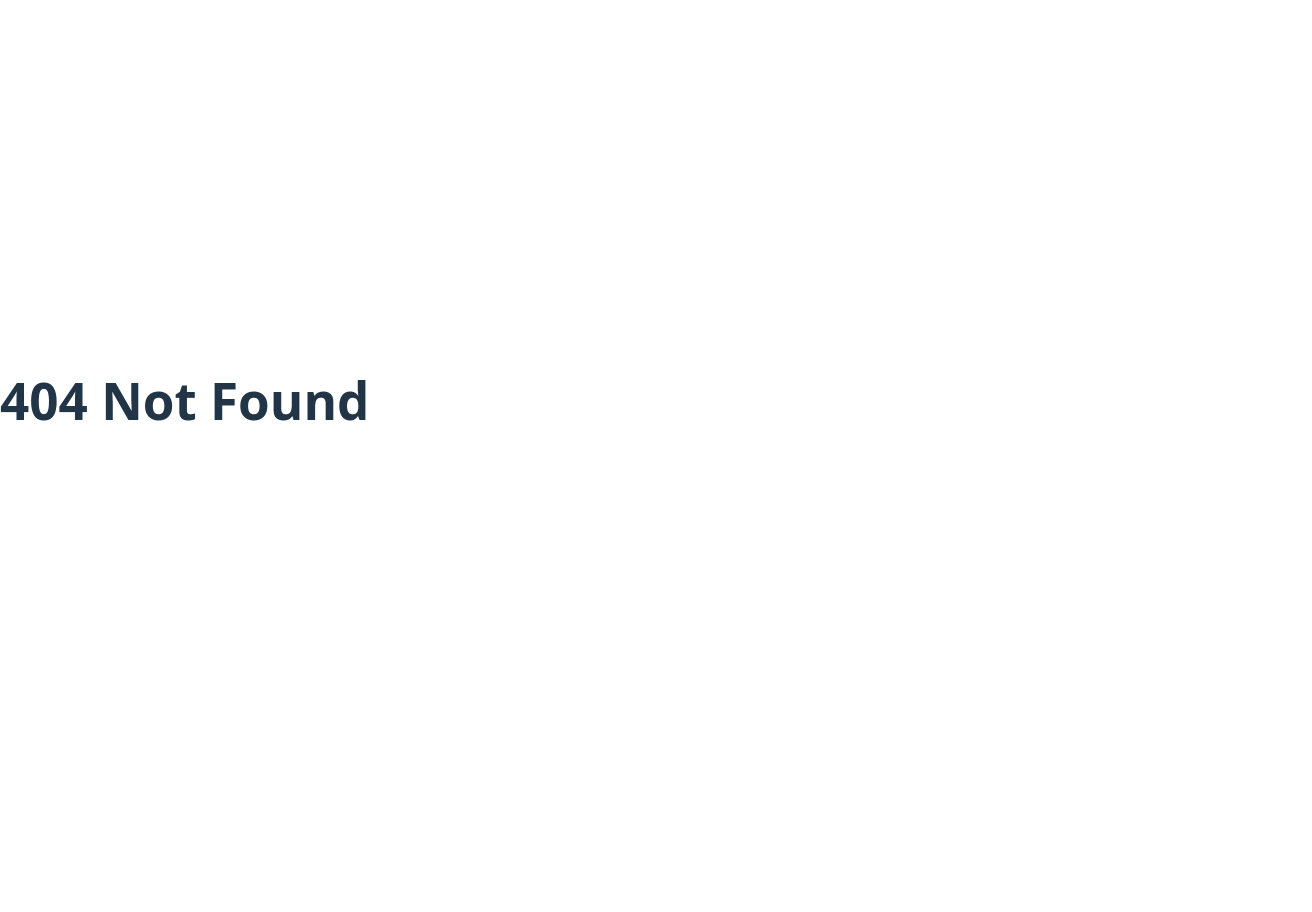
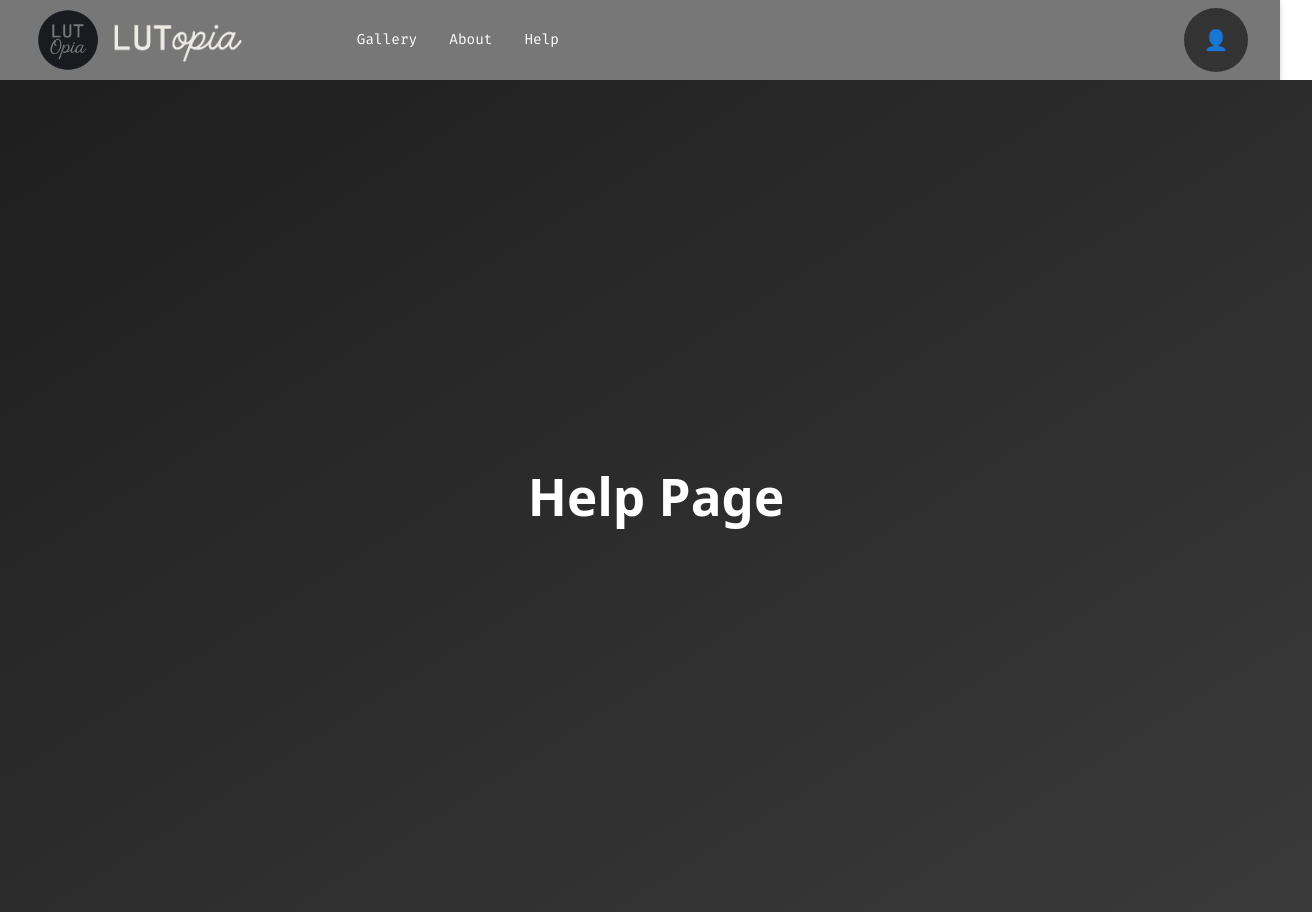
Before and after one commit to CalebH002/lutopia, a React (Vite) app in the folder color-grading-app/: page /#/help in a window 1280 px wide. Before the commit this address led to /#/404. Shown: the whole page, 1312 px wide, since content can reach past the window. Before the commit the page ends 800 px from the top, so only its background shows below. Built offline with nearby package versions, Linux system fonts and the light colour scheme.

Commit message:
Added help, gallery, and about page

```diff
--- a/color-grading-app/src/App.tsx
+++ b/color-grading-app/src/App.tsx
@@ -5,12 +5,16 @@ import HomePage from './pages/HomePage';
 import EditorPage from './pages/EditorPage';
 import AboutPage from './pages/AboutPage';
 import NotFoundPage from './pages/NotFoundPage';
+import GalleryPage from './pages/GalleryPage';
+import HelpPage from './pages/HelpPage';
 
 const App: React.FC = () => {
   return (
     <Router>
       <Routes>
         <Route path="/" element={<HomePage />} />
+        <Route path="/gallery" element={<GalleryPage />} />
+        <Route path= "/help" element={<HelpPage />} />
         <Route path="/editor" element={<EditorPage />} />
         <Route path="/about" element={<AboutPage />} />
         <Route path="/404" element={<NotFoundPage />} />
--- a/color-grading-app/src/Components/Header/Header.css
+++ b/color-grading-app/src/Components/Header/Header.css
@@ -36,15 +36,44 @@
   }
 
   .user-icon-placeholder {
-    height: 6vh;              /* Responsive height */
+    height: 8vh;              /* Responsive height */
     aspect-ratio: 1;          /* Makes width = height */
     border-radius: 50%;       /* Makes it a circle */
     background-color: #333;
     display: flex;
     align-items: center;
     justify-content: center;
-    font-size: 1.5vh;
+    font-size: 2.5vh;
     color: white;
     cursor: pointer;
     overflow: hidden;
   }
+
+  .nav-buttons {
+    font-family: var(--font-mono);
+    padding-left: 10vw;
+    display: flex;
+    gap: 1rem;
+    margin-left: 1.5rem;
+  }
+
+  .nav-buttons a {
+
+    background: none;
+    border: none;
+    color: white;
+    font-size: 0.9rem;
+    cursor: pointer;
+    padding: 0.5rem;
+    transition: color 0.2s;
+  }
+
+  .nav-buttons a:hover {
+    color: var(--color-accent-hover ); /* Change to a lighter color on hover */
+  }
+
+  .logo-wrapper {
+    display: flex;
+    align-items: center;
+    cursor: pointer;
+  }
--- a/color-grading-app/src/Components/Header/Header.tsx
+++ b/color-grading-app/src/Components/Header/Header.tsx
@@ -1,15 +1,22 @@
 import React from 'react';
-import { useNavigate } from 'react-router-dom';
+import { Link, useNavigate} from 'react-router-dom';
 import './Header.css';
 
 const Header: React.FC = () => {
-  const navigate = useNavigate();
+  let navigate = useNavigate(); // Hook to programmatically navigate
 
   return (
     <header className="header">
-      <div className="header-left" onClick={() => navigate('/')}>
-        <img src="/assets/lutopia-icon.png" alt="LUTopia Icon" className="logo-icon" />
-        <img src="/assets/lutopia.png" alt="LUTopia Logo" className="logo-text" />
+      <div className="header-left">
+        <img src="/assets/lutopia-icon.png" alt="LUTopia Icon" className="logo-icon" onClick={() => navigate('/')} />
+        <img src="/assets/lutopia.png" alt="LUTopia Logo" className="logo-text" onClick={() => navigate('/')} />
+
+        <div className="nav-buttons">
+           <Link to="/gallery">Gallery</Link>
+           <Link to="/about">About</Link>
+           <Link to="/help">Help</Link>
+        </div>
+
       </div>
       <div className="header-right">
         {/* Placeholder for user profile icon */}
--- a/color-grading-app/src/index.css
+++ b/color-grading-app/src/index.css
@@ -1,4 +1,5 @@
 @import './styles/colors.css';
+@import './styles/fonts.css';
 
 
 :root {
--- /dev/null
+++ b/color-grading-app/src/pages/AboutPage.css
@@ -0,0 +1,12 @@
+.about-container {
+    min-height: 100vh;
+    min-width: 100vw;;
+    display: flex;
+    flex-direction: column;
+    justify-content: center;
+    align-items: center;
+    background: linear-gradient(to bottom right, #1e1e1e, #3a3a3a);
+    color: white;
+    padding: 1rem;
+    text-align: center;
+  }
--- a/color-grading-app/src/pages/AboutPage.tsx
+++ b/color-grading-app/src/pages/AboutPage.tsx
@@ -1,8 +1,16 @@
-// Example: HomePage.tsx
 import React from 'react';
+import Header from '../Components/Header/Header';
+import "./AboutPage.css"
 
 const AboutPage: React.FC = () => {
-  return <h1>About Page</h1>;
+  return (
+    <>
+    <Header />
+      <div className="about-container">
+        <h1>About Page</h1>
+      </div>
+    </>
+  );
 };
 
 export default AboutPage;
--- /dev/null
+++ b/color-grading-app/src/pages/GalleryPage.css
@@ -0,0 +1,12 @@
+.gallery-container {
+    min-height: 100vh;
+    min-width: 100vw;;
+    display: flex;
+    flex-direction: column;
+    justify-content: center;
+    align-items: center;
+    background: linear-gradient(to bottom right, #1e1e1e, #3a3a3a);
+    color: white;
+    padding: 1rem;
+    text-align: center;
+  }
--- /dev/null
+++ b/color-grading-app/src/pages/GalleryPage.tsx
@@ -0,0 +1,16 @@
+import React from 'react';
+import Header from '../Components/Header/Header';
+import "./GalleryPage.css"
+
+const GalleryPage: React.FC = () => {
+  return (
+    <>
+    <Header />
+      <div className="gallery-container">
+        <h1>Gallery Page</h1>
+      </div>
+    </>
+  );
+};
+
+export default GalleryPage;
--- /dev/null
+++ b/color-grading-app/src/pages/HelpPage.css
@@ -0,0 +1,12 @@
+.help-container {
+    min-height: 100vh;
+    min-width: 100vw;;
+    display: flex;
+    flex-direction: column;
+    justify-content: center;
+    align-items: center;
+    background: linear-gradient(to bottom right, #1e1e1e, #3a3a3a);
+    color: white;
+    padding: 1rem;
+    text-align: center;
+  }
--- /dev/null
+++ b/color-grading-app/src/pages/HelpPage.tsx
@@ -0,0 +1,16 @@
+import React from 'react';
+import Header from '../Components/Header/Header';
+import "./HelpPage.css"
+
+const HelpPage: React.FC = () => {
+  return (
+    <>
+    <Header />
+      <div className="help-container">
+        <h1>Help Page</h1>
+      </div>
+    </>
+  );
+};
+
+export default HelpPage;
--- /dev/null
+++ b/color-grading-app/src/styles/fonts.css
@@ -0,0 +1,14 @@
+/* Base font for the app */
+@import url('https://fonts.googleapis.com/css2?family=Inter:wght@400;600&display=swap');
+
+/* Monospace for "LUT" */
+@import url('https://fonts.googleapis.com/css2?family=Fira+Mono&display=swap');
+
+/* Cursive for "opia" */
+@import url('https://fonts.googleapis.com/css2?family=Pacifico&display=swap');
+
+:root {
+  --font-base: 'Inter', sans-serif;
+  --font-mono: 'Fira Mono', monospace;
+  --font-cursive: 'Pacifico', cursive;
+}
```
